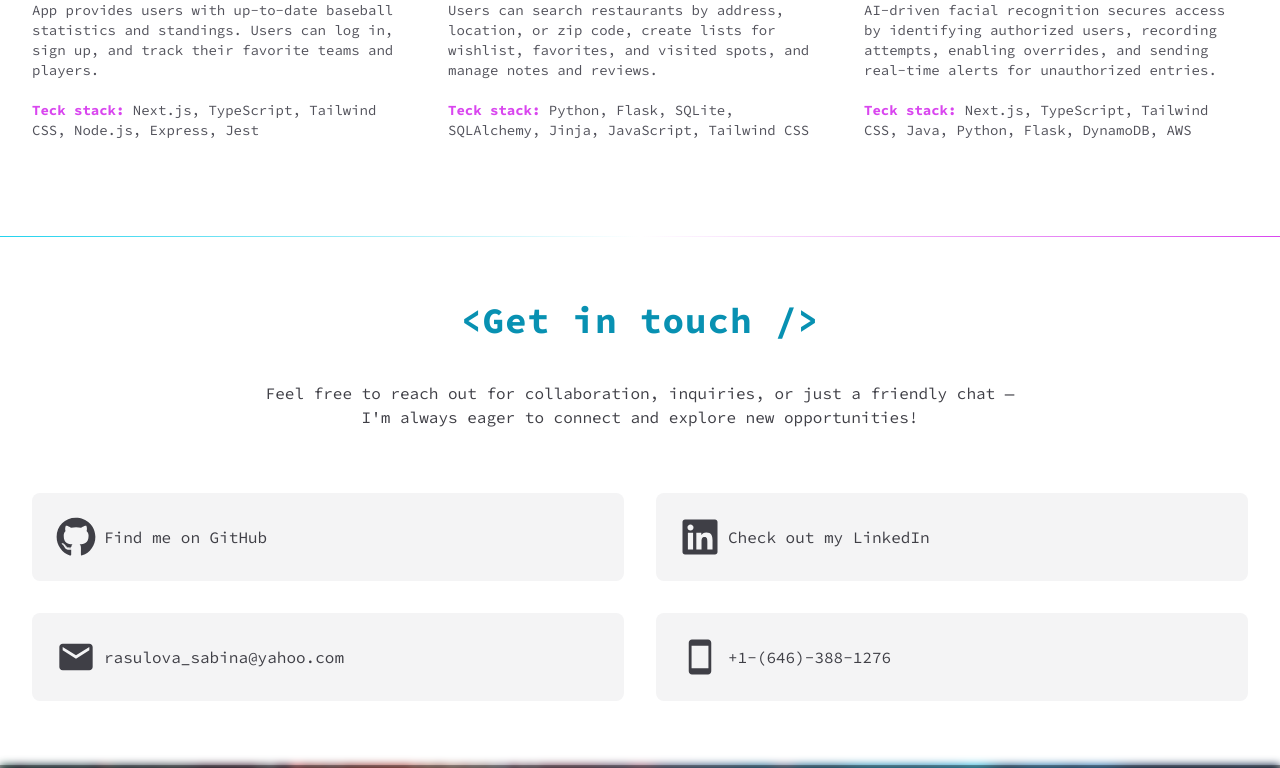
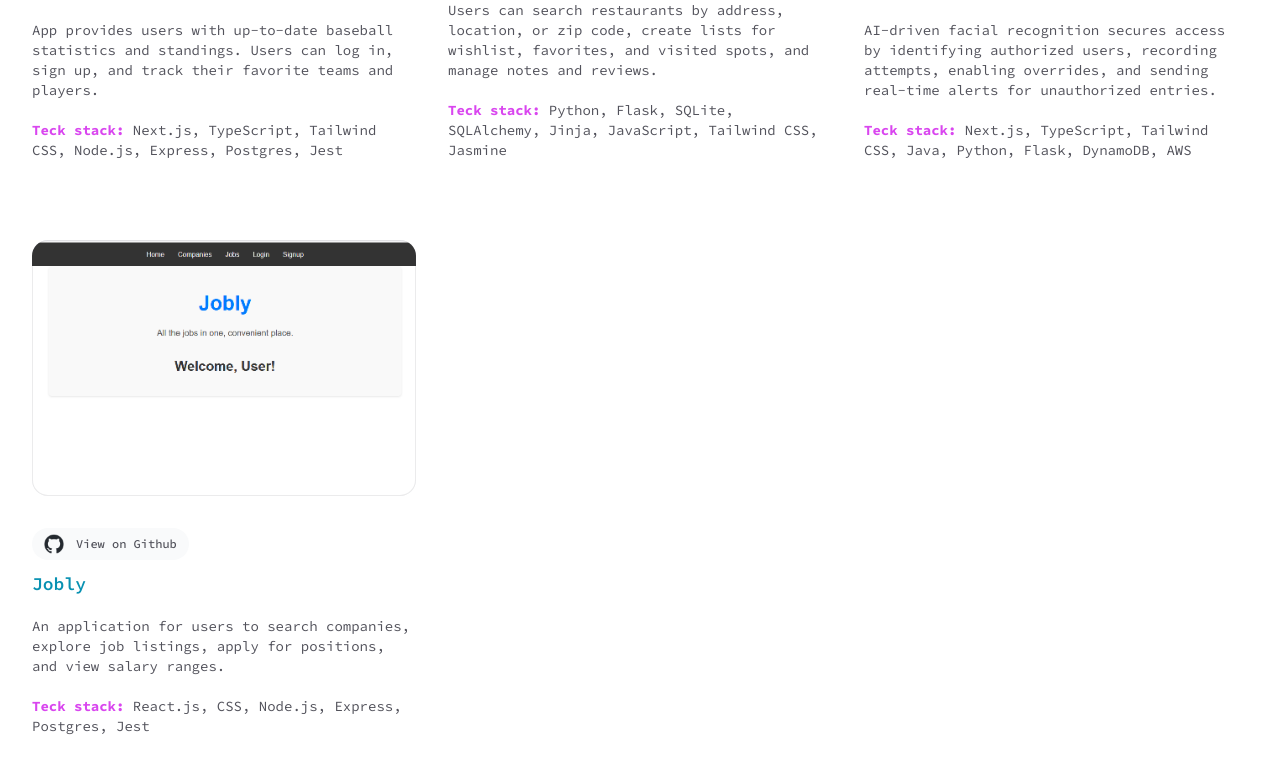
Before and after one commit to Srasulova/srasulova.github.io, a Next.js app: page / in a window 1280 px wide. Shown: the part 3090-3858 px from the top of the page. Built offline with nearby package versions, Linux system fonts and the light colour scheme.

Commit message:
add jobly to projects

```diff
--- a/src/app/components/projects.tsx
+++ b/src/app/components/projects.tsx
@@ -5,7 +5,7 @@ export default function Projects() {
         {
             title: "MoneyBall",
             description: "App provides users with up-to-date baseball statistics and standings. Users can log in, sign up, and track their favorite teams and players.",
-            teckStack: "Next.js, TypeScript, Tailwind CSS, Node.js, Express, Jest",
+            teckStack: "Next.js, TypeScript, Tailwind CSS, Node.js, Express, Postgres, Jest",
             githubURL: "https://github.com/Srasulova/Moneyball",
             img: "/moneyball.png",
             url: ""
@@ -13,7 +13,7 @@ export default function Projects() {
         {
             title: "Ratatouille",
             description: "Users can search restaurants by address, location, or zip code, create lists for wishlist, favorites, and visited spots, and manage notes and reviews.",
-            teckStack: "Python, Flask, SQLite, SQLAlchemy, Jinja, JavaScript, Tailwind CSS",
+            teckStack: "Python, Flask, SQLite, SQLAlchemy, Jinja, JavaScript, Tailwind CSS, Jasmine",
             githubURL: "https://github.com/Srasulova/Ratatouille",
             img: "/ratatouille.png",
             url: ""
@@ -24,6 +24,14 @@ export default function Projects() {
             teckStack: "Next.js, TypeScript, Tailwind CSS, Java, Python, Flask, DynamoDB, AWS",
             githubURL: "https://github.com/allaboutmike/dsd-team-wombat",
             img: "/wombot.png",
+            url: ""
+        },
+        {
+            title: "Jobly",
+            description: "An application for users to search companies, explore job listings, apply for positions, and view salary ranges.",
+            teckStack: "React.js, CSS, Node.js, Express, Postgres, Jest",
+            githubURL: "https://github.com/Srasulova/react-jobly",
+            img: "/jobly.png",
             url: ""
         }
     ];
```
